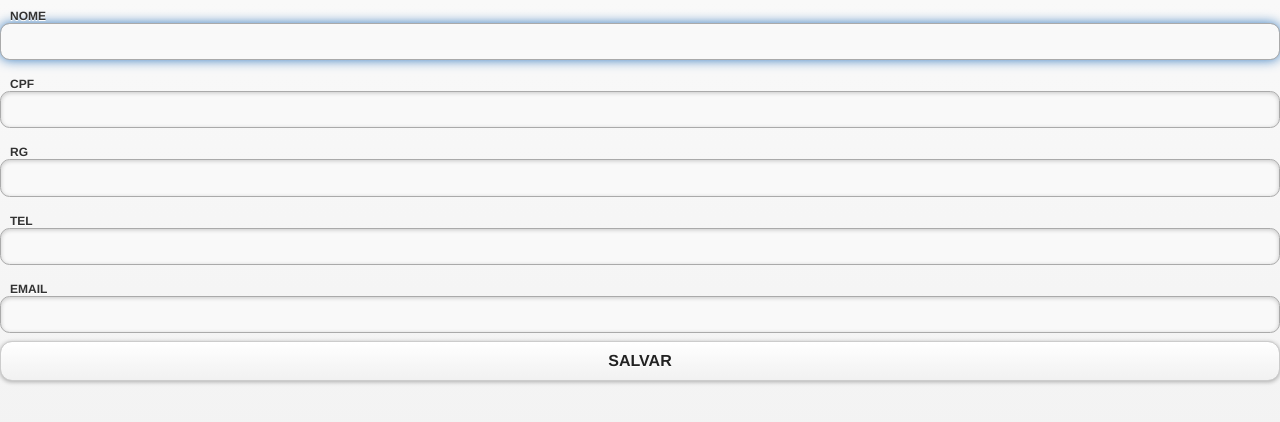
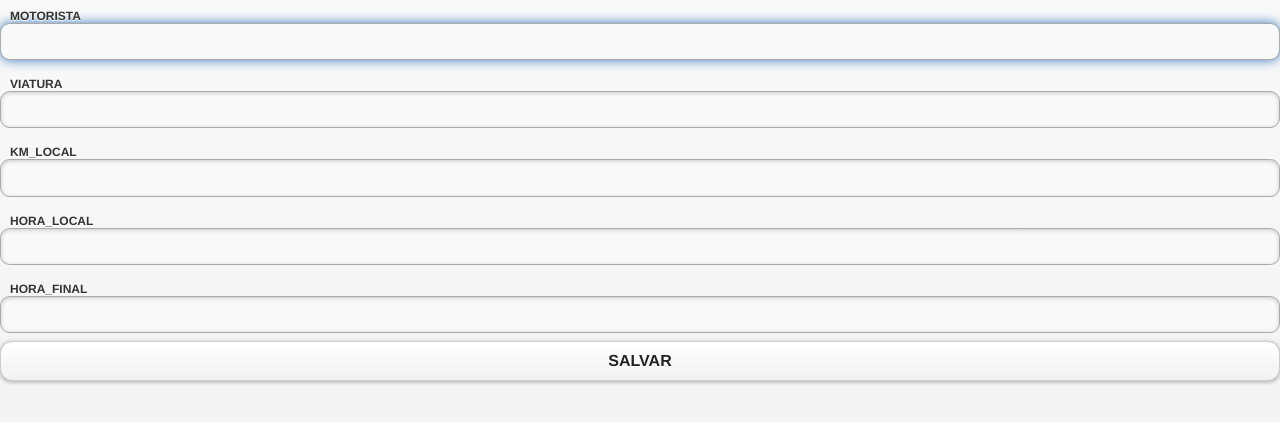
Before and after one commit to FleuryFilho/cved, a plain HTML site: page index.html in a window 1280 px wide. Drawn offline with Linux system fonts and the light colour scheme.

Commit message:
Atualização do Código

```diff
--- a/index.html
+++ b/index.html
@@ -52,7 +52,7 @@
 <div id="control">
 <div class="control-group">
 <label class="control-label">
-Nome
+Motorista
 </label>
 <div class="controls">
 <input type"text" autofocus name="nome" id="nome" class="campos">
@@ -60,34 +60,34 @@ Nome
 </div>
 <div class="control-group">
 <label class="control-label">
-CPF
+Viatura
 </label>
 <div class="controls">
-<input type"text" name="cpf" id="cpf" class="campos">
+<input type"text" name="viat" id="viat" class="campos">
 </div>
 </div>
 <div class="control-group">
 <label class="control-label">
-RG
+KM_Local
 </label>
 <div class="controls">
-<input type"text" name="rg" id="rg" class="campos">
+<input type"text" name="kmc" id="kmc" class="campos">
 </div>
 </div>
 <div class="control-group">
 <label class="control-label">
-Tel
+Hora_Local
 </label>
 <div class="controls">
-<input type"text" name="tel" id="tel" class="campos">
+<input type"text" name="hl" id="hl" class="campos">
 </div>
 </div>
 <div class="control-group">
 <label class="control-label">
-Email
+Hora_Final
 </label>
 <div class="controls">
-<input type"text" name="email" id="email" class="campos">
+<input type"text" name="ht" id="ht" class="campos">
 </div>
 </div>
 <div class="control-group">
```
